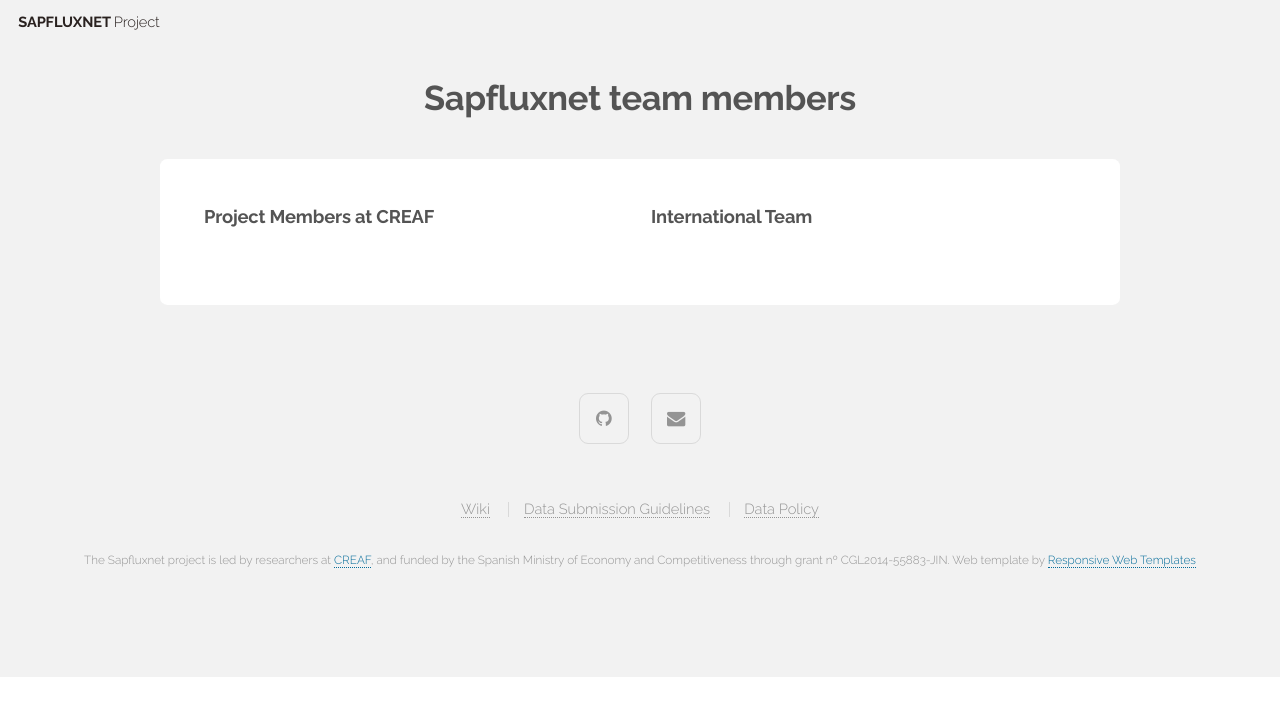
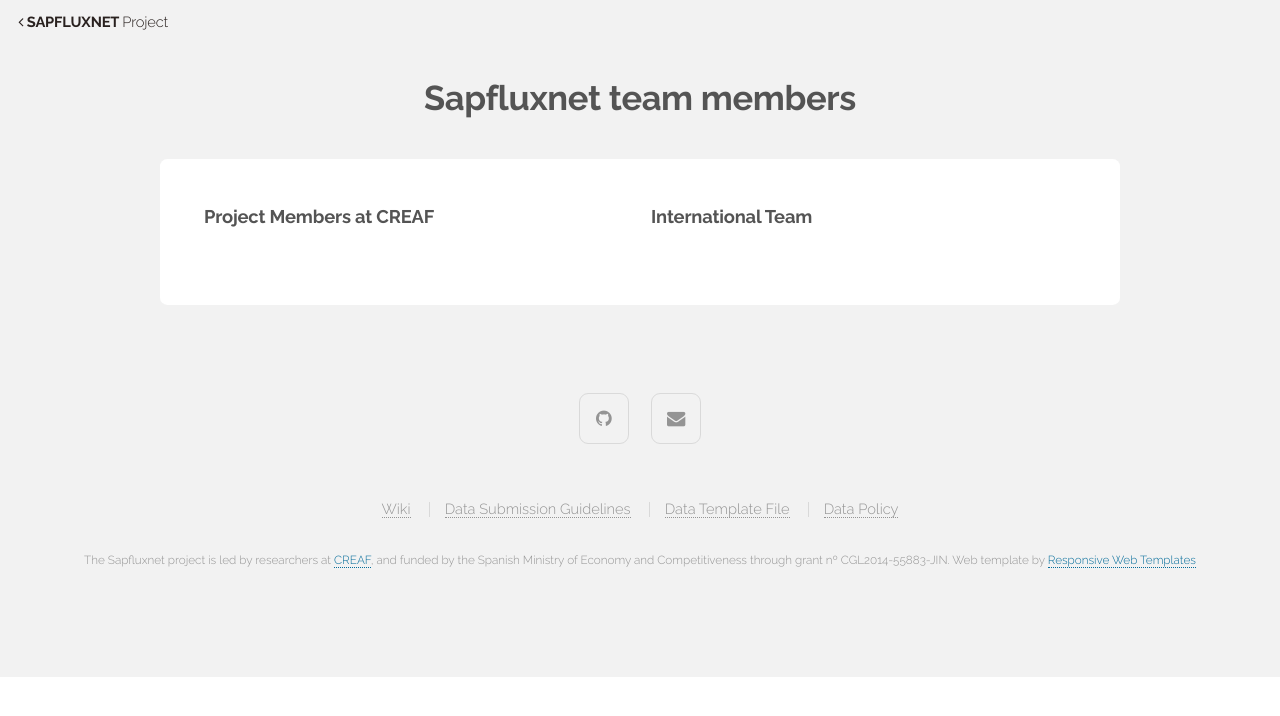
Before and after one commit to aescobarr/sapfluxnet-form, a Django app: template home/templates/home/team.html in a window 1280 px wide. Shown: the top 716 px of the page. Run offline with Django 3.2, Linux system fonts and the light colour scheme; the template is opened without the code that fills it, so the values that code supplies are empty.

Commit message:
index and team templates updated to add link of data template file

```diff
--- a/home/templates/home/index.html
+++ b/home/templates/home/index.html
@@ -106,6 +106,7 @@
 				<ul class="menu">
 					<li><a href="https://github.com/sapfluxnet/sapfluxnet-public/wiki#sapfluxnet-wiki">Wiki</a></li>
 					<li><a href="https://github.com/sapfluxnet/sapfluxnet-public/wiki/Data-Submission-Guidelines">Data Submission Guidelines</a></li>
+          <li><a href="http://sfnform.creaf.cat/static/sfnform/media/sapfluxnet_metada_template_20160415.xlsx">Data Template File</a></li>
 					<li><a href="https://github.com/sapfluxnet/sapfluxnet-public/wiki/Data-Policy">Data Policy</a></li>
 				</ul>
         <span class="copyright">
--- a/home/templates/home/team.html
+++ b/home/templates/home/team.html
@@ -39,7 +39,7 @@
 
     <!-- Header -->
     <header id="header" class="alt skel-layers-fixed">
-      <h1><a href="{% url 'index' %}">SAPFLUXNET <span>Project</span></a></h1>
+      <h1><a href="{% url 'index' %}" class="icon fa-angle-left"> SAPFLUXNET <span>Project</span></a></h1>
     </header>
 
     <!-- Main -->
@@ -91,6 +91,7 @@
   				<ul class="menu">
   					<li><a href="https://github.com/sapfluxnet/sapfluxnet-public/wiki#sapfluxnet-wiki">Wiki</a></li>
   					<li><a href="https://github.com/sapfluxnet/sapfluxnet-public/wiki/Data-Submission-Guidelines">Data Submission Guidelines</a></li>
+            <li><a href="http://sfnform.creaf.cat/static/sfnform/media/sapfluxnet_metada_template_20160415.xlsx">Data Template File</a></li>
   					<li><a href="https://github.com/sapfluxnet/sapfluxnet-public/wiki/Data-Policy">Data Policy</a></li>
   				</ul>
           <span class="copyright">
```
